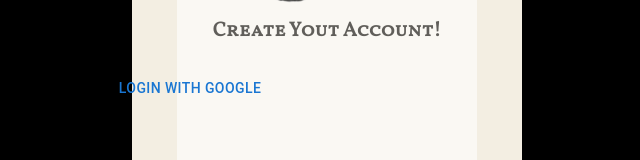
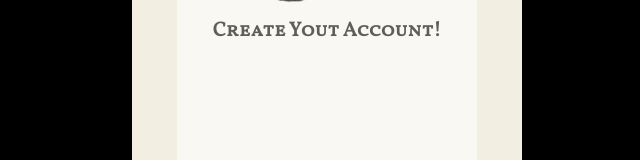
Before and after one commit to donggukthon/donggukthon_2023_3_F, a React (Create React App) app: page /login in a window 1280 px wide. Shown: the part 279-439 px from the top of the page, without its empty margins (313-953 px from the left). Built offline with nearby package versions, Linux system fonts and the light colour scheme.

Commit message:
<fix>:구글 로그인

```diff
--- a/src/components/GoogleLogin.jsx
+++ b/src/components/GoogleLogin.jsx
@@ -1,28 +1,22 @@
-import React from "react";
-import {Grid, Button, Img} from "@mui/material";
-const GOOGLE_CLIENT_ID = "317787650438-melnlpu3vcr53d2l4oc2e22f7jg8ra98.apps.googleusercontent.com"; // Google OAuth 클라이언트 ID를 여기에 입력하세요.
-const REDIRECT_URI = "http://localhost:8000/accounts/google/login/callback"; // 승인된 리디렉션 URI.
+import {GoogleLogin} from "@react-oauth/google";
+import {GoogleOAuthProvider} from "@react-oauth/google";
 
-function GoogleLogin() {
-  const onClickLogin = () => {
-    const rootUrl = "https://accounts.google.com/o/oauth2/v2/auth";
-    const params = {
-      redirect_uri: REDIRECT_URI,
-      client_id: GOOGLE_CLIENT_ID,
-      access_type: "offline",
-      response_type: "code",
-      scope: "email profile",
-    };
-    const querystring = new URLSearchParams(params).toString();
-    const authUrl = `${rootUrl}?${querystring}`;
-    window.location = authUrl;
-  };
+const GoogleLoginButton = () => {
+  const clientId = "317787650438-melnlpu3vcr53d2l4oc2e22f7jg8ra98.apps.googleusercontent.com";
+  return (
+    <>
+      <GoogleOAuthProvider clientId={clientId}>
+        <GoogleLogin
+          onSuccess={(res) => {
+            console.log(res);
+          }}
+          onFailure={(err) => {
+            console.log(err);
+          }}
+        />
+      </GoogleOAuthProvider>
+    </>
+  );
+};
 
-  return (
-    <div>
-      <Button onClick={onClickLogin}>Login with Google</Button>
-    </div>
-  );
-}
-
-export default GoogleLogin;
+export default GoogleLoginButton;
--- a/src/pages/LoginPage.jsx
+++ b/src/pages/LoginPage.jsx
@@ -6,7 +6,7 @@ import snowmanRoot from "../assets/images/snowman_tree.png";
 import kakaologinRoot from "../assets/images/kakao_login.png";
 import gloveRoot from "../assets/images/glove.png";
 import Navbar from "../components/common/Navbar";
-import GoogleLogin from "../components/GoogleLogin";
+import GoogleLoginButton from "../components/GoogleLogin";
 function LoginPage() {
   return (
     <>
@@ -20,7 +20,7 @@ function LoginPage() {
         </TextPart>
       </WhiteBox>
       <LoginButton>
-        <GoogleLogin />
+        <GoogleLoginButton />
       </LoginButton>
       <GloveImage>
         <img src={gloveRoot} width="200px" />
```
